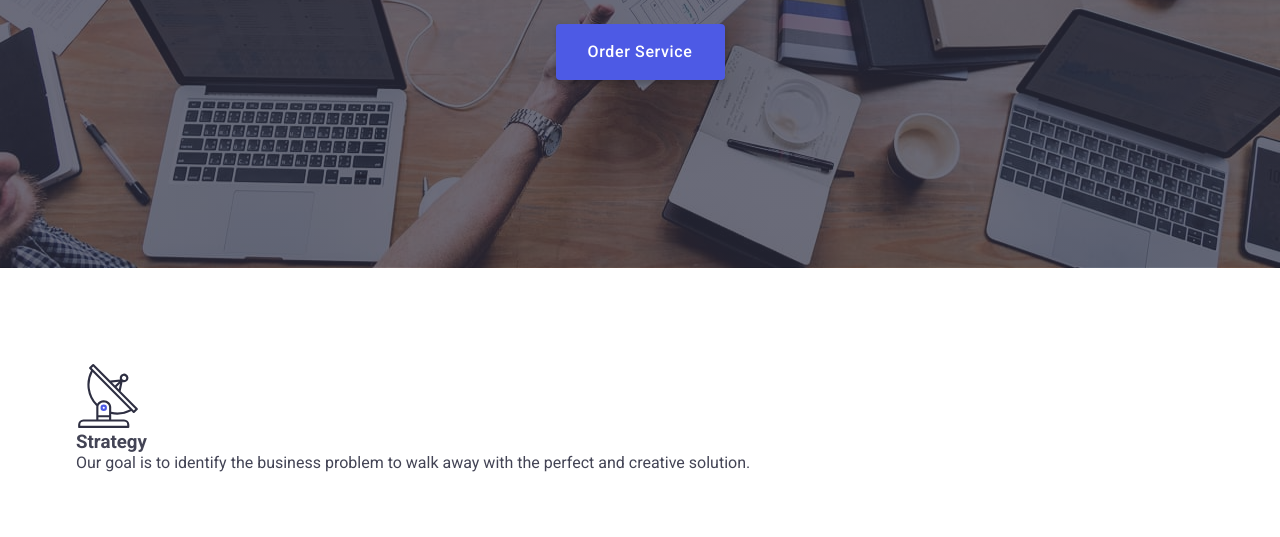
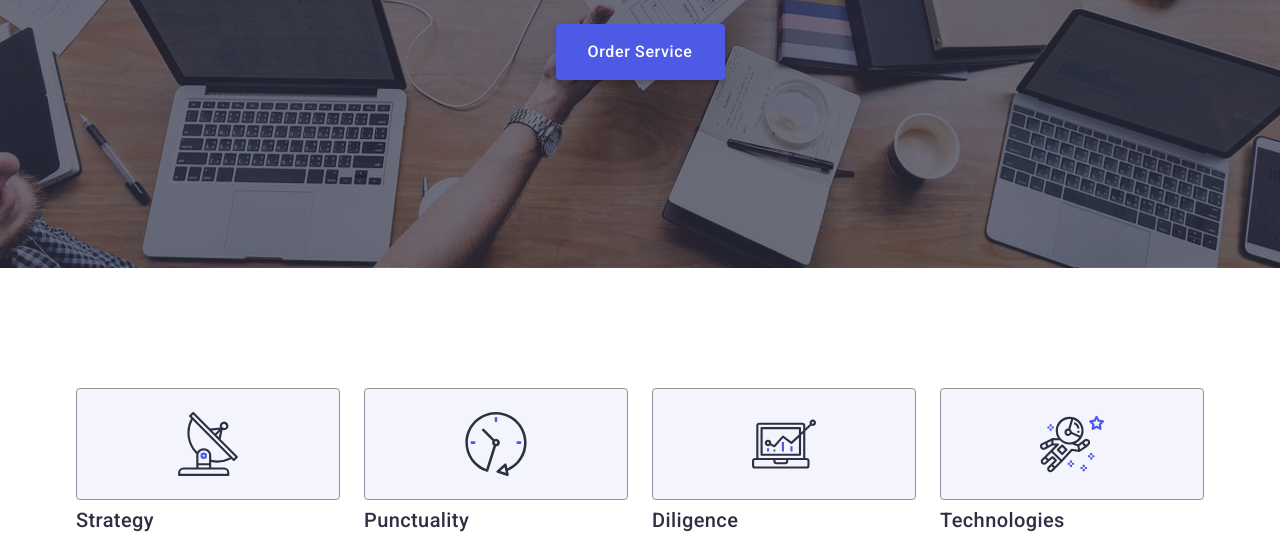
Before and after one commit to tokareva-stacy/goit-markup-hw-06, a plain HTML site: page index.html in a window 1280 px wide. Shown: the part 405-942 px from the top of the page. Drawn offline with nearby package versions, Linux system fonts and the light colour scheme.

Commit message:
features done

```diff
--- a/css/styles.css
+++ b/css/styles.css
@@ -456,23 +456,75 @@ img {
 .features {
     padding-top: 96px;
     padding-bottom: 96px;
+
 }
 .features-list {
     display: flex;
-    flex-direction: column;
+    flex-wrap: wrap;
     gap: 72px;
 }
+.features-item {
 
+}
+.features-subtitle {
+    font-weight: 700;
+    font-size: 36px;
+    line-height: 1.11;
+    letter-spacing: 0.02em;
+    color: #2e2f42;
+    text-align: center;
+    margin-bottom: 8px;
+}
+
+.features-item-text {
+    font-weight: 500;
+    font-size: 16px;
+    line-height: 1.5;
+    letter-spacing: 0.02em;
+    color: #434455;
+}
 @media screen and (min-width: 768px) {
     .features-list {
-        /* gap: 24px; */
+        column-gap: 24px;
+        row-gap: 72px;
     }
     .features-item {
-        flex-basis: calc((100% - 48px) / 2);
+        flex-basis: calc((100% - 24px) / 2);
     }
-
+    .features-subtitle {
+        text-align: left;
+    }
 }
 
 @media screen and (min-width: 1158px) {
+    .features {
+        padding-top: 120px;
+        padding-bottom: 120px;
+    }
 
+    .features-list {
+        gap: 24px;
+    }
+
+    .features-item {
+        flex-basis: calc((100% - 72px) / 4);
+    }
+
+    .features-icon-wrapper {
+        display: flex;
+        justify-content: center;
+        align-items: center;
+        height: 112px;
+        width: 100%;
+        border: 1px solid #8e8f99;
+        background-color: #f4f4fd;
+        border-radius: 4px;
+        margin-bottom: 8px;
+    }
+
+    .features-subtitle {
+        font-weight: 500;
+        font-size: 20px;
+        line-height: 1.2;
+    }
 }
```
